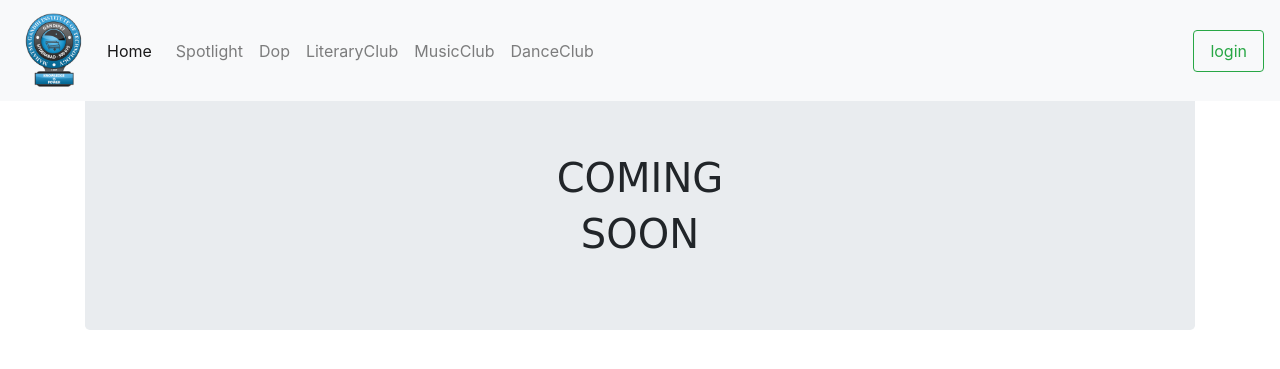
After one commit to vvsvrahul/mgitclubs, a Django app: page /music/ in a window 1280 px wide. The commit adds this page. Shown: the top 369 px of the page. Run offline with Django 3.2, Linux system fonts and the light colour scheme; some libraries are stand-ins or nearby versions; some web fonts are replaced.

Commit message:
'updates'

```diff
--- /dev/null
+++ b/mgit/website/templates/website/cmg.html
@@ -0,0 +1,10 @@
+{% extends 'website/index.html' %}
+{% block content %}
+<div class="container" id='luhar' style="margin-top:7%; ">
+  <div class="jumbotron"style=" text-align:center;" >
+      <h1 >COMING </h1>
+      <h1>SOON</h1>
+  </div>
+
+</div>
+{% endblock %}
--- a/mgit/website/templates/website/dop.html
+++ b/mgit/website/templates/website/dop.html
@@ -36,10 +36,10 @@
                 <a class="nav-link " href="{% url 'website:literary' %}"  >LiteraryClub</a>
               </li>
               <li class="nav-item">
-                <a class="nav-link " href="#"  >MusicClub </a>
+                <a class="nav-link " href="{% url 'website:comming' %}"  >MusicClub </a>
               </li>
               <li class="nav-item">
-                <a class="nav-link " href="#"  >DanceClub</a>
+                <a class="nav-link " href="{% url 'website:comming1' %}"  >DanceClub</a>
               </li>
             </ul>
 
--- a/mgit/website/templates/website/home1.html
+++ b/mgit/website/templates/website/home1.html
@@ -74,10 +74,10 @@
                 <a class="nav-link " href="{% url 'website:literary' %}"  >LiteraryClub</a>
               </li>
               <li class="nav-item">
-                <a class="nav-link " href="#"  >MusicClub </a>
+                <a class="nav-link " href="{% url 'website:comming' %}"  >MusicClub </a>
               </li>
               <li class="nav-item">
-                <a class="nav-link " href="#"  >DanceClub</a>
+                <a class="nav-link " href="{% url 'website:comming1' %}"  >DanceClub</a>
               </li>
             </ul>
 
--- a/mgit/website/templates/website/index.html
+++ b/mgit/website/templates/website/index.html
@@ -49,10 +49,10 @@
                 <a class="nav-link " href="{% url 'website:literary' %}"  >LiteraryClub</a>
               </li>
               <li class="nav-item">
-                <a class="nav-link " href="#"  >MusicClub </a>
+                <a class="nav-link " href="{% url 'website:comming' %}"  >MusicClub </a>
               </li>
               <li class="nav-item">
-                <a class="nav-link " href="#"  >DanceClub</a>
+                <a class="nav-link " href="{% url 'website:comming1' %}"  >DanceClub</a>
               </li>
             </ul>
 
--- a/mgit/website/urls.py
+++ b/mgit/website/urls.py
@@ -18,6 +18,8 @@ urlpatterns = [
         path('literary/newpost/',views.newposter,name='newpost'),
         path('literary/newpost/comment/<int:pk>/',views.comments,name='comments'),
         path('literary/publish/<int:pk>/',views.publish,name='publish'),
+        path('music/',views.comming,name='comming'),
+        path('dance/',views.comming,name='comming1'),
 
 
 
--- a/mgit/website/views.py
+++ b/mgit/website/views.py
@@ -29,6 +29,9 @@ def literary(request):
     objects =PublishUser.objects.order_by('-id')
     context = {'lists':objects}
     return render(request,'website/literary.html',context)
+
+def comming(request):
+    return render(request,'website/cmg.html')
 
 
 
```
